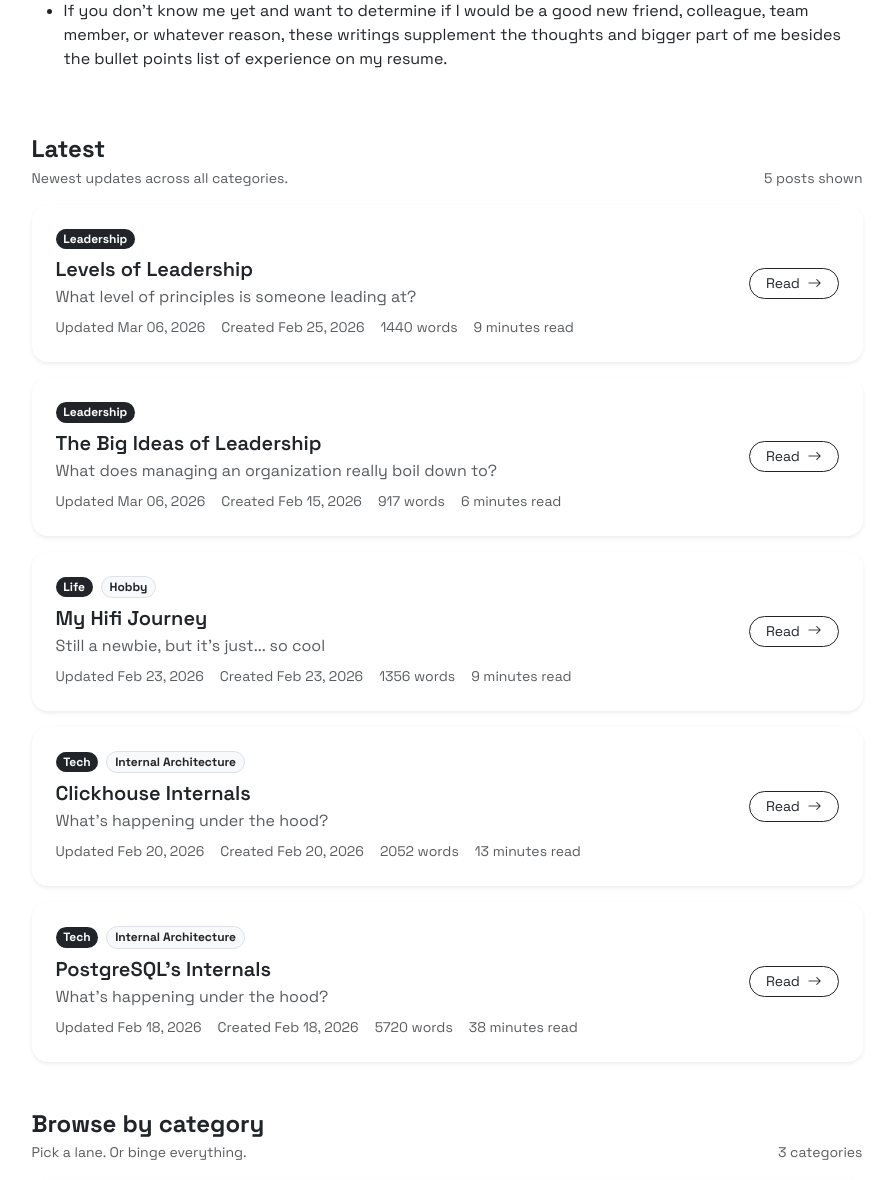
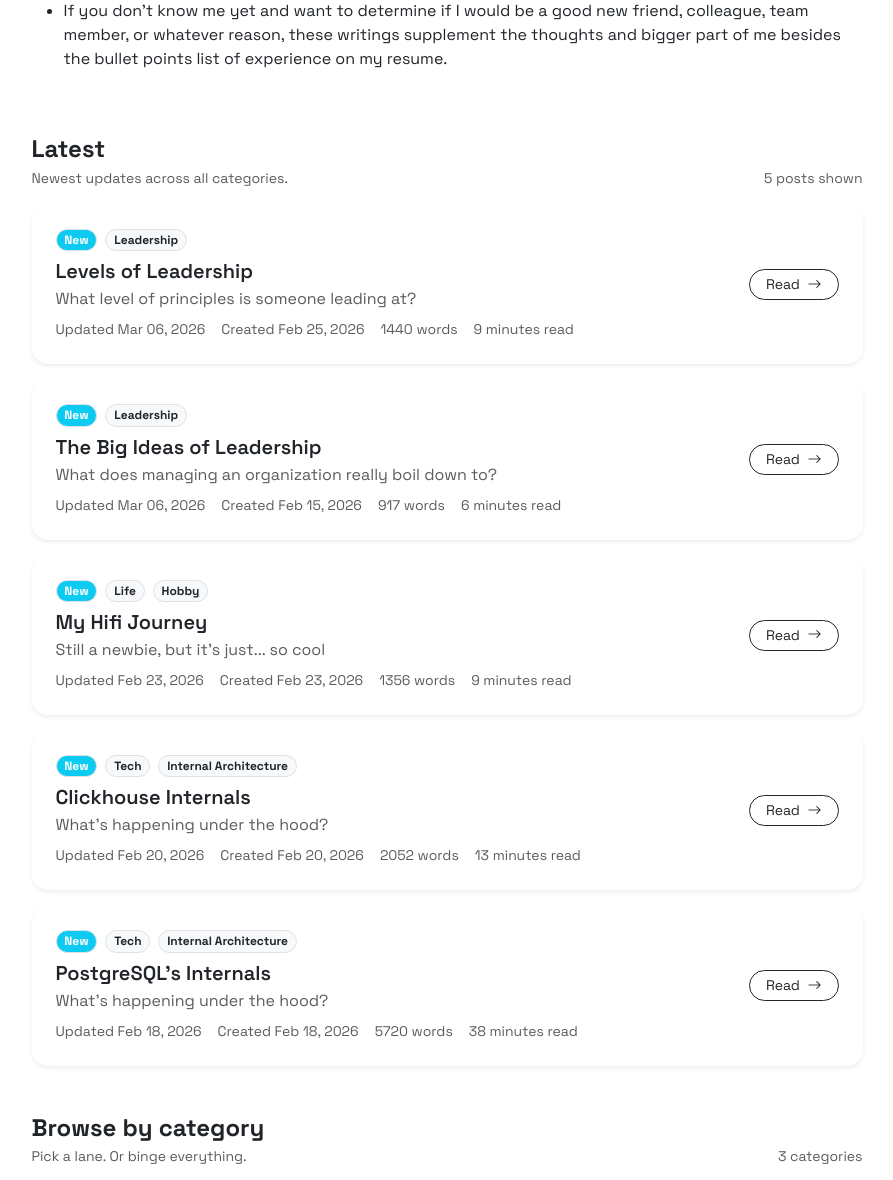
Before and after one commit to iamjiamingliu/iamjiamingliu.com, a Flask app: page /blogs in a window 1280 px wide. Shown: the part 1031-2211 px from the top of the page, without its empty margins (193-1086 px from the left). Run offline with Flask 3, Linux system fonts and the light colour scheme; some libraries are stand-ins or nearby versions.

Commit message:
shows is new or recently updated badge

```diff
--- a/blog/models.py
+++ b/blog/models.py
@@ -13,6 +13,8 @@ class ArticleMetadata(BaseModel):
     excludes_from_index: bool = False
     word_count: int
     estimated_reading_time: timedelta
+    is_new: bool = False
+    is_recently_updated: bool = False
 
 
 class ArticleMD(BaseModel):
--- a/templates/blogs.html
+++ b/templates/blogs.html
@@ -136,9 +136,18 @@
 
                                                 <div class="flex-grow-1">
                                                     <div class="d-flex flex-wrap align-items-center gap-2 mb-2">
-                          <span class="badge rounded-pill text-bg-dark">
-                            {{ m.category }}
-                          </span>
+                                                    {% if m.is_new %}
+                                                        <span class="badge rounded-pill text-bg-info border bg-info text-white">
+                                                            New
+                                                        </span>
+                                                    {% elif m.is_recently_updated %}
+                                                        <span class="badge rounded-pill text-bg-info border bg-info text-white">
+                                                            Recently updated
+                                                        </span>
+                                                    {% endif %}
+                                                      <span class="badge rounded-pill text-bg-light border text-dark">
+                                                        {{ m.category }}
+                                                      </span>
                                                         {% if m.tags %}
                                                             {% for t in m.tags[:4] %}
                                                                 <span class="badge rounded-pill text-bg-light border text-dark">
```
Also changed, not shown: blog/render.py (+8 -1 lines).
